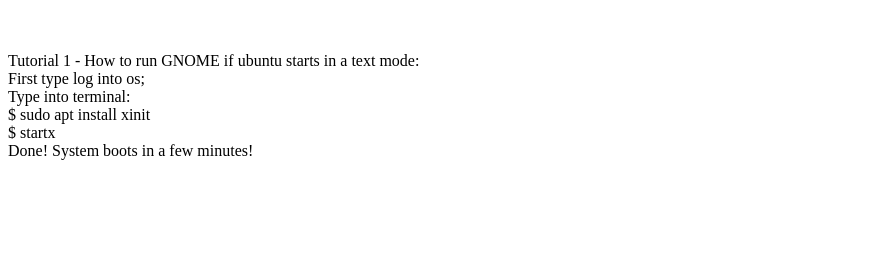
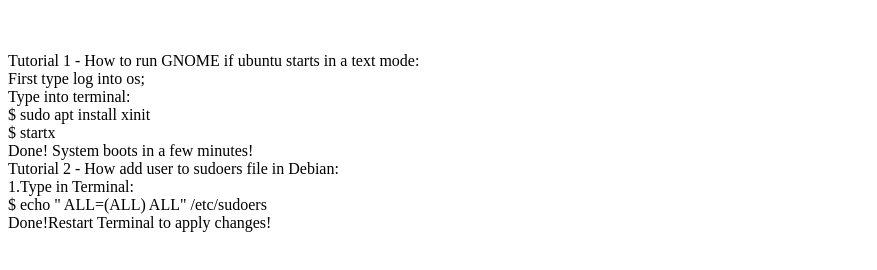
Before and after one commit to glowiak/tutorial, a plain HTML site: page index.html in a window 1280 px wide. Shown: the part 146-416 px from the top of the page, without its empty margins (0-877 px from the left). Drawn offline with Linux system fonts and the light colour scheme.

Commit message:
herhtet
hhrhg

```diff
--- a/index.html
+++ b/index.html
@@ -19,6 +19,14 @@ $ startx
 <br>
 Done! System boots in  a few minutes!
 <br>
+Tutorial 2 - How add user to sudoers file in Debian:
+  <br>
+1.Type in Terminal:
+  <br>
+$ echo "<username> ALL=(ALL) ALL"   /etc/sudoers
+  <br>
+  Done!Restart Terminal to apply changes!
+  <br>
 </p>
 </body>
 </html>
```
